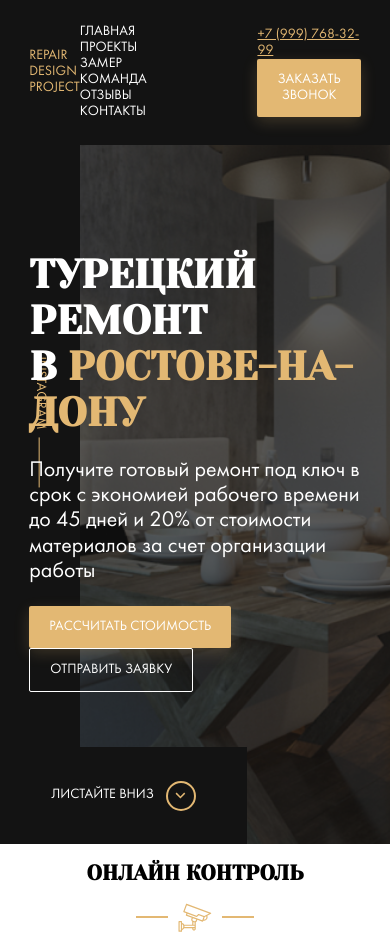
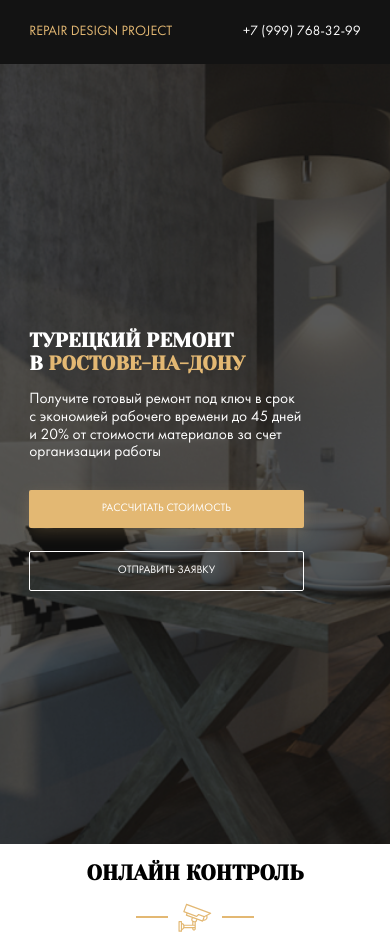
Before and after one commit to Pavel588/repair-design, a website: page index.html in a window 390 px wide. Drawn offline with Linux system fonts and the light colour scheme; files whose address does not match are found by name.

Commit message:
refact: make responsive layout for header and hero

```diff
--- a/sass/_interface.sass
+++ b/sass/_interface.sass
@@ -3,6 +3,7 @@
   border: none
   border-radius: 2px
   text-transform: uppercase
+  font-size: 0.93rem
   &:hover
     cursor: pointer
   &_primary
--- /dev/null
+++ b/sass/_media.sass
@@ -0,0 +1,40 @@
+@media screen and ( max-width: 1200px )
+  html
+    font-size: 12px
+  .nav
+      &__item
+          margin-right: 1rem
+@media screen and ( max-width: 992px )
+  .nav
+    display: none
+  .hero
+    &__instagram
+      display: none
+    &__content
+        margin-left: 0
+@media screen and ( max-width: 570px )
+    .contacts
+        &__phone
+            margin-right: 0
+            color: $light
+            text-decoration: none
+        &__button
+            display: none
+    .title
+       font-size: 1.64rem
+    .hero
+        &__scroll-down
+            display: none
+        &__content
+            max-width: 22.86rem
+        &__text
+            font-size: 1.29rem
+            margin-bottom: 2.28rem
+        &__button
+            display: block
+            min-width: 22.86rem
+            margin-bottom: 1.85rem
+@media screen and ( max-height: 520px )
+    .hero
+        &__scroll-down
+            display: none
--- a/sass/style.sass
+++ b/sass/style.sass
@@ -7,3 +7,4 @@
 @import 'templates/control'
 @import 'templates/header'
 @import 'templates/hero'
+@import 'media'
--- a/sass/templates/_header.sass
+++ b/sass/templates/_header.sass
@@ -18,7 +18,7 @@
         text-decoration: none
         color: $light
         text-transform: uppercase
-        margin-right: 48px
+        margin-right: 2.85rem
         transition: color 0.2s
         &:hover
           color: $primary
--- a/sass/templates/_hero.sass
+++ b/sass/templates/_hero.sass
@@ -16,9 +16,10 @@
       background-color: rgba($dark, 0.7)
   &__content
       position: relative
-      max-width: 670px
+      max-width: 47.85rem
+      margin-left: 4.28rem
   &__text
-      font-size: 22px
+      font-size: 1.57rem
       max-width: 500px
   &__button
       margin-right: 20px
@@ -35,8 +36,8 @@
     align-items: center
     left: 0
     bottom: 0
-    min-width: 247px
-    min-height: 97px
+    min-width: 17.6rem
+    min-height: 6.92rem
     background-color: $dark
     text-transform: uppercase
     text-decoration: none
@@ -72,6 +73,6 @@
     margin: 0
     font-family: 'Yeseva One', cursive
     text-transform: uppercase
-    font-size: 40px
+    font-size: 2.857rem
     &_primary
         color: $primary
```
Also changed, not shown: css/style.css, css/style.min.css.
